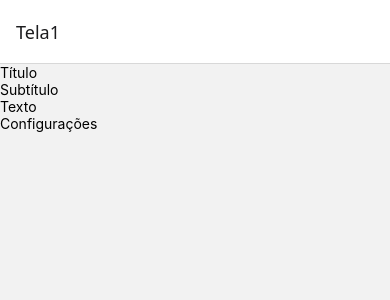
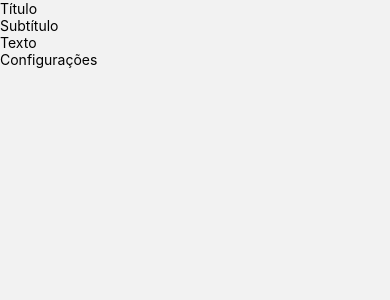
Before and after one commit to eRodrigoL/noob.v2, a React Native app: screen /Tela1 in a window 390 px wide. Shown: the top 300 px of the page. Built offline with nearby package versions, Linux system fonts and the light colour scheme.

Commit message:
refactor: simplifica configuração do RootNavigator
Remove cabeçalho desnecessário do `React Navigation` no arquivo `RootNavigator.tsx`

```diff
--- a/src/navigation/RootNavigator.tsx
+++ b/src/navigation/RootNavigator.tsx
@@ -15,7 +15,10 @@ const Stack = createNativeStackNavigator<RootStackParamList>();
 export default function RootNavigator() {
   return (
     <NavigationContainer>
-      <Stack.Navigator initialRouteName="Tela1">
+      <Stack.Navigator
+        initialRouteName="Tela1"
+        screenOptions={{ headerShown: false }}
+      >
         <Stack.Screen name="Tela1" component={TestScreen} />
         <Stack.Screen name="Settings" component={SettingsScreen} />
       </Stack.Navigator>
```
